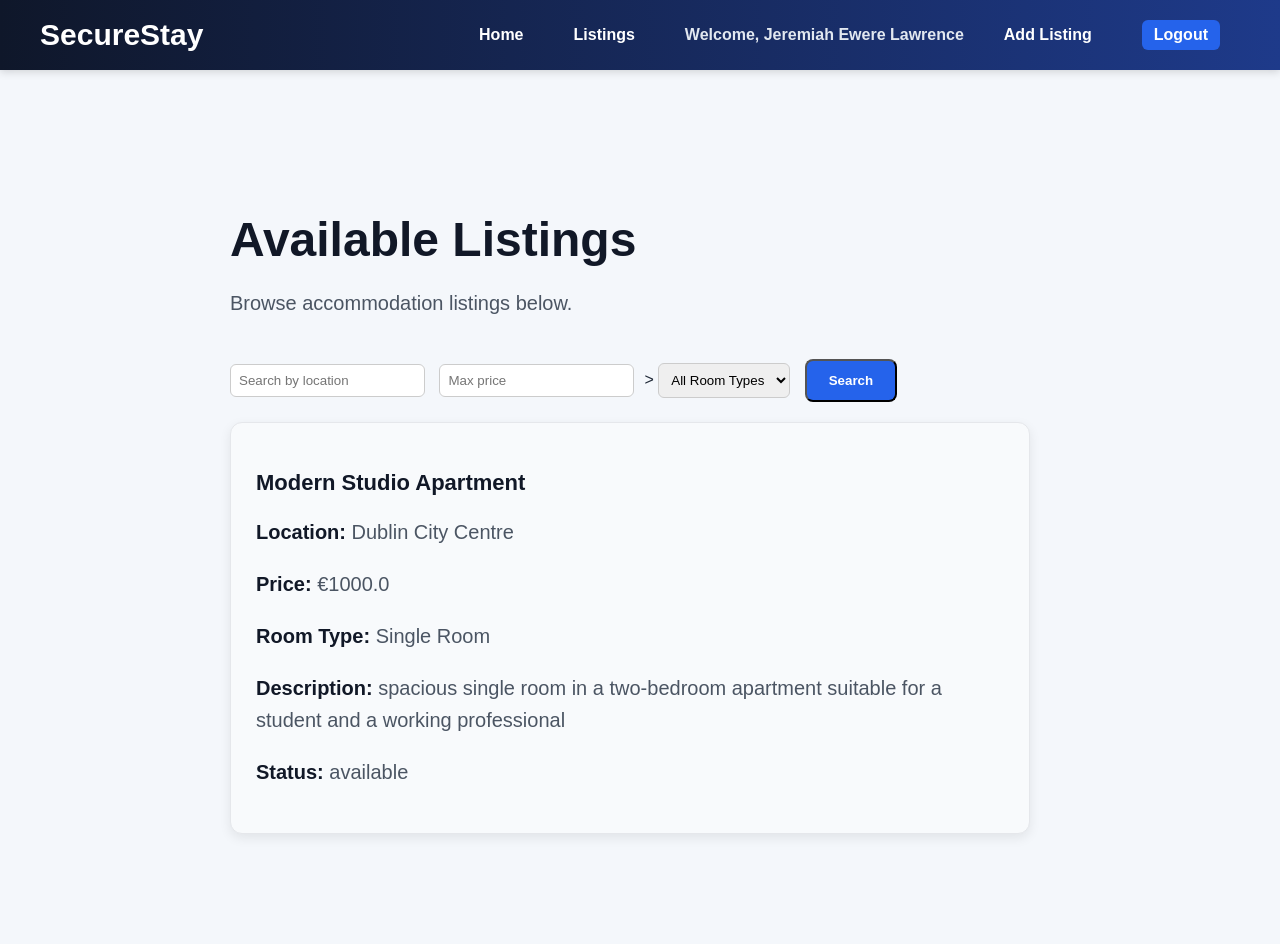
After one commit to Jeremiah-cybersec/SecureStay, a Flask app: page /listings in a window 1280 px wide. The commit adds this page. Run offline with Flask 3, Linux system fonts and the light colour scheme; a user stored in the database is signed in.

Commit message:
Major update: improved dashboard, search funtionality, authentication flow, and updated templates (base, login, register, edit listing)

```diff
--- a/app.py
+++ b/app.py
@@ -1,7 +1,8 @@
-from flask import Flask, render_template
-from flask_login import LoginManager
+from flask import Flask, render_template, request, redirect, url_for
+from flask_login import LoginManager, login_user, logout_user, current_user, login_required
+from werkzeug.security import generate_password_hash, check_password_hash
 from config import Config
-from models import db, User
+from models import db, User, Listing
 
 app = Flask(__name__)
 app.config.from_object(Config)
@@ -12,16 +13,162 @@ login_manager = LoginManager()
 login_manager.login_view = "login"
 login_manager.init_app(app)
 
-
 @login_manager.user_loader
 def load_user(user_id):
     return User.query.get(int(user_id))
+
+
+@app.route('/')
+def home():
+    total_listings = Listing.query.count()
+
+    user_listings = 0
+    if current_user.is_authenticated:
+        user_listings = Listing.query.filter_by(landlord_id=current_user.id).count()
+
+    recent_listings = Listing.query.order_by(Listing.id.desc()).limit(3).all()
+
+    return render_template(
+        'index.html',
+        total_listings=total_listings,
+        user_listings=user_listings,
+        recent_listings=recent_listings
+)
 
 
 @app.route("/")
 def index():
     return render_template("index.html")
 
+from flask import request, redirect, url_for
+
+@app.route('/register', methods=['GET', 'POST'])
+def register():
+    if request.method == 'POST':
+        full_name = request.form.get('full_name')
+        email = request.form.get('email')
+        password = request.form.get('password')
+        hashed_password = generate_password_hash(password)
+
+        new_user = User(
+            full_name=full_name,
+            email=email,
+            password_hash=hashed_password,
+            role="tenant"
+        )
+
+        db.session.add(new_user)
+        db.session.commit()
+
+        return redirect(url_for('index'))
+
+    return render_template('register.html')
+
+from flask_login import login_user
+@app.route('/login', methods=['GET', 'POST'])
+def login():
+    if request.method == 'POST':
+        email = request.form.get('email')
+        password = request.form.get('password')
+
+        user = User.query.filter_by(email=email).first()
+
+        if user and check_password_hash(user.password_hash, password):
+            login_user(user)
+            return redirect(url_for('index'))
+
+        else:
+            return "Invalid email or password"
+
+    return render_template('login.html')
+
+@app.route('/logout')
+def logout():
+    logout_user()
+    return redirect(url_for('index'))
+
+@app.route('/listings')
+def listings():
+    query = Listing.query
+
+    # Get search inputs
+    location = request.args.get('location')
+    max_price = request.args.get('max_price')
+    room_type = request.args.get('room_type')
+
+    # Apply filters
+    if location:
+        query = query.filter(Listing.location.ilike(f"%{location}%"))
+
+    if max_price:
+        query = query.filter(Listing.price <= float(max_price))
+
+    if room_type:
+        query = query.filter(Listing.room_type == room_type)
+
+    listings = query.all()
+
+    return render_template('listings.html', listings=listings)
+
+@app.route('/add_listing', methods=['GET', 'POST'])
+def add_listing():
+    if request.method == 'POST':
+        title = request.form.get('title')
+        location = request.form.get('location')
+        price = request.form.get('price')
+        room_type = request.form.get('room_type')
+        description = request.form.get('description')
+
+        new_listing = Listing(
+            title=title,
+            location=location,
+            price=float(price),
+            room_type=room_type,
+            description=description,
+            landlord_id=current_user.id
+        )
+
+        db.session.add(new_listing)
+        db.session.commit()
+
+        return redirect(url_for('listings'))
+
+    return render_template('add_listing.html')
+
+@app.route('/delete_listing/<int:listing_id>')
+@login_required
+def delete_listing(listing_id):
+    listing = Listing.query.get_or_404(listing_id)
+
+    if listing.landlord_id != current_user.id:
+        return "Access denied", 403
+
+    db.session.delete(listing)
+    db.session.commit()
+
+    return redirect(url_for('listings'))
+
+@app.route('/edit_listing/<int:listing_id>', methods=['GET', 'POST'])
+@login_required
+def edit_listing(listing_id):
+    listing = Listing.query.get_or_404(listing_id)
+
+    if listing.landlord_id != current_user.id:
+        return "Access denied", 403
+
+    if request.method == 'POST':
+        listing.title = request.form['title']
+        listing.location = request.form['location']
+        listing.price = request.form['price']
+        listing.room_type = request.form['room_type']
+        listing.description = request.form['description']
+
+        db.session.commit()
+
+        return redirect(url_for('listings'))
+
+    return render_template('edit_listing.html', listing=listing)
+
 
 if __name__ == "__main__":
    with app.app_context():
--- a/models.py
+++ b/models.py
@@ -12,7 +12,7 @@ class User(UserMixin, db.Model):
     full_name = db.Column(db.String(150), nullable=False)
     email = db.Column(db.String(150), unique=True, nullable=False)
     password_hash = db.Column(db.String(255), nullable=False)
-    role = db.Column(db.String(20), nullable=False)
+    role = db.Column(db.String(20), default="tenant", nullable=False)
 
     listings = db.relationship("Listing", backref="landlord", lazy=True)
     requests = db.relationship("BookingRequest", backref="tenant", lazy=True)
--- /dev/null
+++ b/static/css/style.css
@@ -0,0 +1,192 @@
+body {
+    font-family: Arial, sans-serif;
+    margin: 0;
+    background-color: #f4f7fb;
+    color: #1f2937;
+}
+
+nav {
+    background: linear-gradient(90deg, #0f172a, #1e3a8a);
+    padding: 18px 40px;
+    box-shadow: 0 2px 8px rgba(0, 0, 0, 0.15);
+
+    display: flex;
+    justify-content: space-between;
+    align-items: center;
+}
+
+nav h2 {
+    color: white;
+    margin: 0;
+    font-size: 30px;
+}
+
+
+nav a {
+    color: white;
+    text-decoration: none;
+    margin-right: 20px;
+    font-weight: bold;
+    font-size: 16px;
+}
+
+nav a:hover {
+    text-decoration: underline;
+}
+
+main {
+    padding: 50px 60px;
+    max-width: 900px;
+    margin: 0 auto;
+}
+
+.hero {
+    background-color: transparent;
+    padding: 40px;
+    border-radius: 14px;
+    max-width: 800px;
+    margin-top: 20px;
+}
+
+.hero h1 {
+    font-size: 48px;
+    margin-bottom: 15px;
+    color: #111827;
+}
+
+.hero p {
+    font-size: 20px;
+    color: #4b5563;
+    line-height: 1.6;
+}
+
+.hero .btn {
+    display: inline-block;
+    margin-top: 20px;
+    padding: 12px 22px;
+    background-color: #2563eb;
+    color: white;
+    text-decoration: none;
+    border-radius: 8px;
+    font-weight: bold;
+}
+
+.hero .btn:hover {
+    background-color: #1d4ed8;
+}
+
+nav .nav-links {
+    display: flex;
+    align-items: center;
+    gap: 20px;
+}
+
+nav .welcome-text {
+    color: #e2e8f0;
+    font-weight: bold;
+    font-size: 16px;
+}
+
+.auth-form input {
+    width: 100%;
+    max-width: 400px;
+    padding: 12px;
+    margin-bottom: 15px;
+    border: 1px solid #cbd5e1;
+    border-radius: 8px;
+    font-size: 16px;
+}
+
+.auth-form button {
+    border: none;
+    cursor: pointer;
+}
+
+.nav-links span {
+    margin-left: 10px;
+    margin-right: 10px;
+}
+
+.nav-links a {
+    margin-left: 10px;
+}
+
+.nav-links {
+    display: flex;
+    align-items: center;
+    gap: 15px;
+}
+
+.nav-links a:last-child {
+    background-color: #2563eb;
+    padding: 6px 12px;
+    border-radius: 6px;
+}
+
+.auth-form textarea {
+    width: 100%;
+    max-width: 400px;
+    padding: 12px;
+    margin-bottom: 15px;
+    border: 1px solid #cbd5e1;
+    border-radius: 8px;
+    font-size: 16px;
+    min-height: 100px;
+    resize: vertical;
+}
+
+.listing-card {
+   background: #f8fafc;
+   padding: 25px;
+   border-radius: 12px;
+   margin-top: 20px;
+   margin-bottom: 20px;
+   box-shadow: 0 4px 12px rgba(0,0,0,0.08);
+   border: 1px solid #e5e7eb;
+}
+
+.listing-card h3 {
+    margin-bottom: 12px;
+    color: #111827;
+    font-size: 22px;
+}
+
+.listing-card p strong {
+    margin: 5px 0;
+    color: #111827;
+    line-height: 1.6;
+}
+
+.btn.delete-btn {
+    background-color: #a91919;
+}
+.btn.delete-btn:hover {
+    background-color: #bc2121;
+}
+
+.search-form {
+margin-bottom: 20px;
+}
+
+.search-form input,
+.search-form select {
+    padding: 8px;
+    margin-right: 10px;
+    border-radius: 6px;
+    border: 1px solid #ccc;
+}
+
+.dashboard {
+    display: flex;
+    gap: 20px;
+    margin: 20px 0;
+}
+
+.card {
+    background: white;
+    padding: 20px;
+    border-radius: 10px;
+    flex: 1;
+    text-align: center;
+    box-shadow: 0 4px 12px rgba(0,0,0,0.08);
+}
--- a/templates/base.html
+++ b/templates/base.html
@@ -9,16 +9,25 @@
 <body>
     <nav>
         <h2>SecureStay</h2>
-        <div>
+
+        <div class="nav-links">
             <a href="/">Home</a>
             <a href="/listings">Listings</a>
-            <a href="/login">Login</a>
-            <a href="/register">Register</a>
+
+            {% if current_user.is_authenticated %}
+                <span class="welcome-text">Welcome, {{ current_user.full_name }}</span>
+                <a href="{{ url_for('add_listing') }}">Add Listing</a>
+                <a href="{{ url_for('logout') }}">Logout</a>
+            {% else %}
+                <a href="{{ url_for('login') }}">Login</a>
+                <a href="{{ url_for('register') }}">Register</a>
+            {% endif %}
         </div>
     </nav>
 
-    <main class="container">
+    <main>
         {% block content %}{% endblock %}
     </main>
 </body>
+
 </html>
--- /dev/null
+++ b/templates/listings.html
@@ -0,0 +1,50 @@
+{% extends "base.html" %}
+
+{% block content %}
+<div class="hero">
+    <h1>Available Listings</h1>
+    <p>Browse accommodation listings below.</p>
+
+    <form method="GET" class="search-form">
+        <input type="text" name="location" placeholder="Search by location" value="{{ request.args.get('location', '') }}">
+
+        <input type="number" name="max_price" placeholder="Max price" value="{{ request.args.get('max_price', '') }}">>
+
+        <select name="room_type">
+            <option value="">All Room Types</option>
+            <option value="Single Room" {% if request.args.get('room_type') == 'Single Room' %}selected{% endif %}>Single Room</option>
+            <option value="Studio" {% if request.args.get('room_type') == 'Studio' %}selected{% endif %}>Studio</option>
+        </select>
+
+        <button type="submit" class="btn">Search</button>
+    </form>
+
+    {% if listings %}
+        {% for listing in listings %}
+            <div class="listing-card">
+                <h3>{{ listing.title }}</h3>
+                <p><strong>Location:</strong> {{ listing.location }}</p>
+                <p><strong>Price:</strong> €{{ listing.price }}</p>
+                <p><strong>Room Type:</strong> {{ listing.room_type }}</p>
+                <p><strong>Description:</strong> {{ listing.description }}</p>
+                <p><strong>Status:</strong> {{ listing.availability_status }}</p>
+
+                {% if current_user.id == listing.landlord_id %}
+                <div class="listing-actions">
+                    <a href="{{ url_for('edit_listing', listing_id=listing.id) }}" class="btn">Edit</a>
+
+                    <a href="{{ url_for('delete_listing', listing_id=listing.id) }}"
+                       class="btn delete-btn"
+                       onclick="return confirm('Are you sure you want to delete this listing?');">
+                       Delete
+                    </a>
+                </div>
+                {% endif %}
+
+            </div>
+        {% endfor %}
+    {% else %}
+        <p>No listings match your search.</p>
+    {% endif %}
+</div>
+{% endblock %}
```
Also changed, not shown: templates/add_listing.html (added, +17 -0 lines), templates/edit_listing.html (added, +18 -0 lines), templates/index.html (+25 -1 lines), templates/login.html (added, +14 -0 lines), templates/register.html (added, +15 -0 lines), instance/securestay.db.
